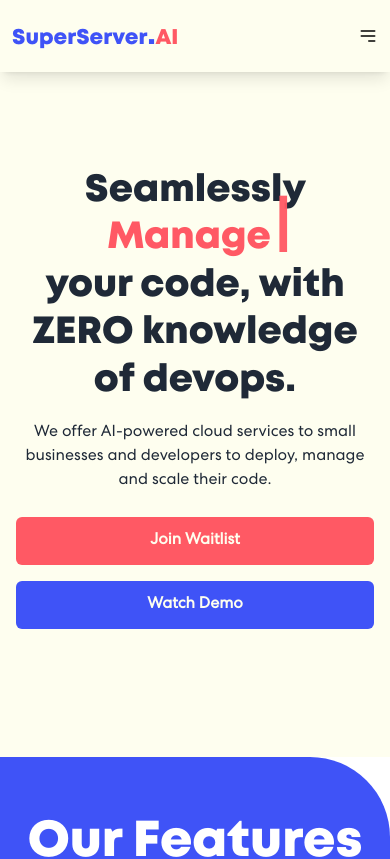
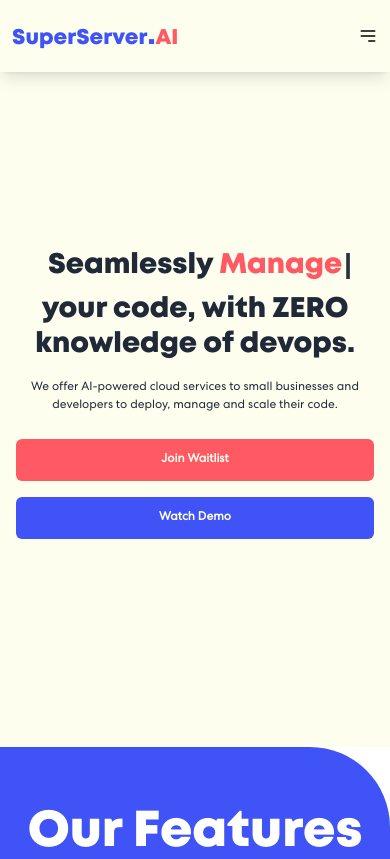
Before and after one commit to Avinier/SuperServerAI-LandingPage, a React (Vite) app: page / in a window 390 px wide. Shown: the top 859 px of the page. Built offline with nearby package versions, Linux system fonts and the light colour scheme.

Commit message:
Update Hero.jsx

```diff
--- a/src/components/Hero.jsx
+++ b/src/components/Hero.jsx
@@ -1,38 +1,33 @@
 import React, { useState, useRef } from "react";
 import { TypeAnimation } from 'react-type-animation';
-import "../styles/hero.css";
 
-function Hero() {
-  const [isVisible, setIsVisible] = useState(true);
+const Hero = () => {
+  const [isVisible] = useState(true);
   const [isModalOpen, setIsModalOpen] = useState(false);
   const videoRef = useRef(null);
 
-  const handleVideoClick = () => {
-    setIsModalOpen(true);
-  };
+  const handleVideoClick = () => setIsModalOpen(true);
 
   const handleCloseModal = () => {
     setIsModalOpen(false);
-    if (videoRef.current) {
-      videoRef.current.pause();
-    }
+    if (videoRef.current) videoRef.current.pause();
   };
 
-  const btnAnimation =
-    "transition-all duration-300 hover:shadow-lg transform hover:scale-105 hover:-translate-y-1";
+  const btnAnimation = "transition-all duration-300 hover:shadow-lg transform hover:scale-105 hover:-translate-y-1";
 
   return (
-    <section
-      className={`bg-background flex flex-col lg:flex-row min-h-min w-full items-center justify-center px-4 sm:px-6 lg:px-8 py-24 lg:py-20 ${
-        isVisible ? "animate-fade-in-up" : "opacity-0"
-      }`}
-    >
+    <section className={`
+      bg-background flex flex-col lg:flex-row
+      min-h-[80vh] w-full items-center justify-center
+      px-4 sm:px-6 lg:px-8 py-12 lg:py-20
+      ${isVisible ? "animate-fade-in-up" : "opacity-0"}
+    `}>
       {/* Text Content */}
       <div className="w-full lg:w-1/2 mb-8 lg:mb-0 lg:pr-8">
-        <div className="lg:text-left max-w-xl mx-auto lg:mx-4">
-          <h1 className="text-3xl text-center sm:text-3xl lg:text-4xl xl:text-4xl leading-tight font-bold mb-4 font-heading text-text">
+        <div className="text-center lg:text-left max-w-xl mx-auto lg:mx-0">
+          <h1 className="text-2xl sm:text-3xl lg:text-4xl xl:text-5xl leading-tight font-bold mb-4 font-heading text-text">
             Seamlessly{' '}
-      <span className="relative mr-3 text-secondary">
+            <span className="relative inline-block">
               <TypeAnimation
                 sequence={[
                   'Deploy',
@@ -44,45 +39,43 @@ function Hero() {
                 ]}
                 wrapper="span"
                 speed={40}
-          style={{ display: 'inline-block' }}
                 repeat={Infinity}
                 cursor={false}
+                className="text-secondary"
               />
               <span className="custom-cursor">|</span>
             </span>
-      <br />your code, with ZERO knowledge of devops.
-      <style jsx>{`
-        .custom-cursor {
-          font-family: 'Courier New', monospace;
-          animation: blink 0.7s infinite;
-          position: absolute;
-          bottom: -0.1em;
-          right: -0.5em;
-          font-size:60px;
-        }
-        @keyframes blink {
-          0% { opacity: 0 }
-          50% { opacity: 1 }
-          100% { opacity: 0 }
-        }
-      `}</style>
+            <br className="hidden sm:block" />
+            <span className="block mt-2 sm:mt-0">
+              your code, with ZERO knowledge of devops.
+            </span>
           </h1>
-          <p className="text-base text-center sm:text-lg lg:text-xl text-text mb-6 font-body">
+
+          <p className="text-sm sm:text-base lg:text-lg xl:text-xl text-text mb-6 font-body">
             We offer AI-powered cloud services to small businesses and
-            developers to deploy, manage and scale  their code.
+            developers to deploy, manage and scale their code.
           </p>
+
           <div className="flex flex-col sm:flex-row justify-center lg:justify-start space-y-4 sm:space-y-0 sm:space-x-4">
             <a
               href="https://hu56kt7hdn2.typeform.com/to/vD8NjERN"
               target="_blank"
               rel="noopener noreferrer"
-              className={`bg-secondary text-background lg:mx-auto sm:mx-12 text-center px-6 py-3 rounded-md text-base sm:text-lg font-body  font-bold ${btnAnimation}`}
+              className={`
+                bg-secondary text-background text-center
+                px-6 py-3 rounded-md text-sm sm:text-base
+                font-body font-bold ${btnAnimation}
+              `}
             >
               Join Waitlist
             </a>
             <button
               onClick={handleVideoClick}
-              className={`lg:hidden bg-primary text-background px-6 py-3 rounded-md text-base sm:text-lg font-body font-bold ${btnAnimation}`}
+              className={`
+                lg:hidden bg-primary text-background
+                px-6 py-3 rounded-md text-sm sm:text-base
+                font-body font-bold ${btnAnimation}
+              `}
             >
               Watch Demo
             </button>
@@ -91,41 +84,28 @@ function Hero() {
       </div>
 
       {/* Image and Video Container */}
-      <div className="hidden lg:block relative w-1/2">
+      <div className="hidden lg:block relative w-full lg:w-1/2">
         <img
-          src="/images/hero-image1.png"
-          alt="Hero image"
+          src="/api/placeholder/600/400"
+          alt="Hero illustration"
           className="w-full h-auto rounded-lg"
         />
-
-        {/* Video Thumbnail */}
         <div
-          className="absolute bottom-[14%] left-[1.8%] cursor-pointer w-[40%] lg:w-[29.1%] max-w-none lg:max-w-[300px]"
+          className="absolute bottom-[14%] left-[1.8%] cursor-pointer w-[29.1%]"
           onClick={handleVideoClick}
         >
-          <div className="relative w-full pb-[56.25%]">
-            <video
-              autoPlay
-              loop
-              muted
-              playsInline
-              className="absolute top-0 left-0 w-full h-full object-cover rounded-lg shadow-md"
-              style={{
-                borderRadius: '10px',
-                pointerEvents: 'auto',
-              }}
-            >
-              <source src="https://aniruddhagps.com/quantumsenses/final-demo_editted.mp4"  type="video/mp4" />
-              Your browser does not support the video tag.
-            </video>
+          <div className="relative w-full pb-[56.25%] rounded-lg overflow-hidden">
+            <div className="absolute inset-0 bg-black/50 flex items-center justify-center">
+              <span className="text-white text-4xl">▶️</span>
+            </div>
           </div>
         </div>
       </div>
 
-      {/* Modal with Fullscreen Video */}
+      {/* Video Modal */}
       {isModalOpen && (
         <div
-          className="fixed inset-0 bg-black bg-opacity-50 flex items-center justify-center z-50 p-4"
+          className="fixed inset-0 bg-black/50 flex items-center justify-center z-50 p-4"
           onClick={handleCloseModal}
         >
           <div
@@ -134,28 +114,35 @@ function Hero() {
           >
             <button
               onClick={handleCloseModal}
-              className="absolute top-2 right-2 text-gray-600 hover:text-gray-800 z-10"
+              className="absolute -top-10 right-0 text-white hover:text-gray-300 text-xl z-10"
             >
               ✕
             </button>
-            <div className="relative pb-[56.25%] h-0">
-              <video
-  ref={videoRef}
-  className="absolute top-0 left-0 w-[100vw] h-[70vh] rounded-md"
-  controls
-  autoPlay
-  muted={false}
-  volume={1.0}  // Ensure max volume
->
-  <source src="https://aniruddhagps.com/quantumsenses/final-demo_editted.mp4" type="video/mp4" />
-  Your browser does not support the video tag.
-</video>
+            <div className="relative pb-[56.25%] h-0 rounded-lg overflow-hidden">
+              <div className="absolute inset-0 bg-black flex items-center justify-center">
+                <span className="text-white text-4xl">Video Player Placeholder</span>
+              </div>
             </div>
           </div>
         </div>
       )}
+
+      <style jsx>{`
+        .custom-cursor {
+          font-family: monospace;
+          animation: blink 0.7s infinite;
+          position: absolute;
+          bottom: 0;
+          right: -0.5em;
+          font-size: 1em;
+        }
+        @keyframes blink {
+          0%, 100% { opacity: 0 }
+          50% { opacity: 1 }
+        }
+      `}</style>
     </section>
   );
-}
+};
 
 export default Hero;
```
Lines whose indentation alone changed are shown as unchanged.
